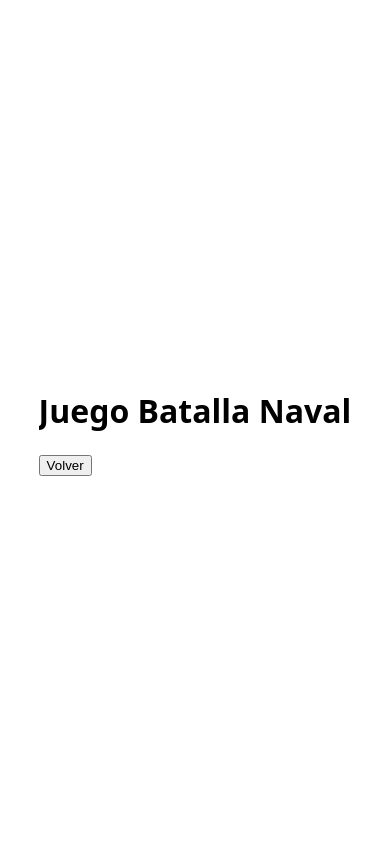
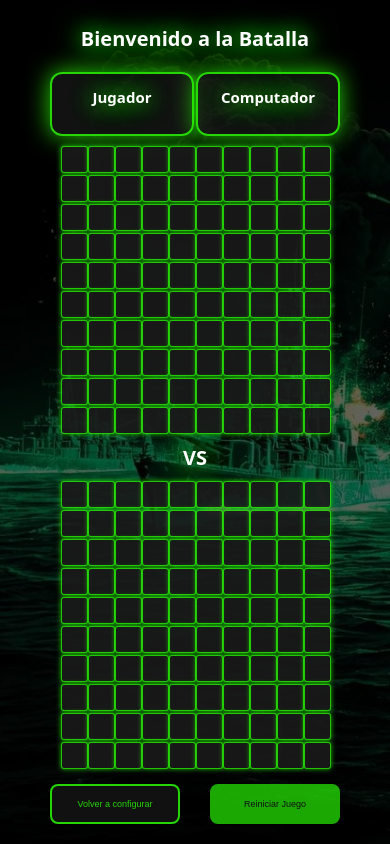
Before and after one commit to carnunezg/battle-ship-app, a React (Vite) app: page /game in a window 390 px wide. Built offline with nearby package versions, Linux system fonts and the light colour scheme.

Commit message:
update: se realiza ajustes generales y estilos en GameSettings y se realiza parte de la logica en GameBattleShip

```diff
--- a/index.html
+++ b/index.html
@@ -2,7 +2,7 @@
 <html lang="es">
   <head>
     <meta charset="UTF-8" />
-    <link rel="icon" type="image/svg+xml" href="/vite.svg" />
+    <link rel="icon" type="image/svg+xml" href="/icono-battle.jpg" />
     <meta name="viewport" content="width=device-width, initial-scale=1.0" />
     <title>Batalla Naval App</title>
   </head>
--- a/src/components/GameBattleShip.jsx
+++ b/src/components/GameBattleShip.jsx
@@ -1,13 +1,143 @@
+import { useContext, useEffect, useState } from "react";
 import { Link } from "react-router-dom";
+import { PlayerContext } from "../context/PlayerContext";
+
+const ships = [
+  { name: "Portaaviones", size: 5, count: 1 },
+  { name: "Acorazado", size: 4, count: 1 },
+  { name: "Crucero", size: 3, count: 2 },
+  { name: "Submarino", size: 2, count: 2 },
+];
+
+const createEmptyBoard = () =>
+  Array(10)
+    .fill(null)
+    .map(() => Array(10).fill(null));
 
 const GameBattleShip = () => {
+  const { player, playerBoard } = useContext(PlayerContext);
+  const [computerBoard, setComputerBoard] = useState([]);
+  const [shots, setShots] = useState([]);
+
+  useEffect(() => {
+    setComputerBoard(generateComputerBoard());
+  }, []);
+
+  const generateComputerBoard = () => {
+    const board = createEmptyBoard();
+
+    for (const ship of ships) {
+      let placed = 0;
+      while (placed < ship.count) {
+        const orientation = Math.random() < 0.5 ? "horizontal" : "vertical";
+        const x = Math.floor(Math.random() * 10);
+        const y = Math.floor(Math.random() * 10);
+
+        let canPlace = true;
+        for (let i = 0; i < ship.size; i++) {
+          const xi = orientation === "vertical" ? x + i : x;
+          const yi = orientation === "horizontal" ? y + i : y;
+
+          if (xi >= 10 || yi >= 10 || board[xi][yi]) {
+            canPlace = false;
+            break;
+          }
+        }
+
+        if (canPlace) {
+          for (let i = 0; i < ship.size; i++) {
+            const xi = orientation === "vertical" ? x + i : x;
+            const yi = orientation === "horizontal" ? y + i : y;
+            board[xi][yi] = ship.name;
+          }
+          placed++;
+        }
+      }
+    }
+
+    return board;
+  };
+
+  const resetGame = () => {
+    setComputerBoard(generateComputerBoard());
+    setShots([]);
+  };
+
+  const handleCellClick = (x, y) => {
+    const alreadyShot = shots.find((s) => s.x === x && s.y === y);
+    if (alreadyShot) return;
+
+    const cell = computerBoard[x][y];
+    const result = cell ? "hit" : "miss";
+
+    setShots((prev) => [...prev, { x, y, result }]);
+  };
+
+  const getCellClass = (x, y) => {
+    const shot = shots.find((s) => s.x === x && s.y === y);
+    if (!shot) return "";
+
+    return shot.result === "hit" ? "cell-hit" : "cell-miss";
+  };
+
   return (
-    <div>
-      <h1>Juego Batalla Naval</h1>
-      <Link to="/">
-        <button>Volver</button>
-      </Link>
-    </div>
+    <main className="background-animated">
+      <section className="modal">
+        <h2 className="title-h2">Bienvenido a la Batalla</h2>
+
+        <section className="container-info">
+          <div className="card-info-player">
+            <h3 className="title-h3">{player || "Jugador"}</h3>
+          </div>
+
+          <div className="card-info-pc">
+            <h3 className="title-h3">Computador</h3>
+          </div>
+        </section>
+
+        <div className="container-form-boars">
+          <div>
+            <div className="board-grid">
+              {computerBoard.map((row, x) =>
+                row.map((cell, y) => (
+                  <div
+                    key={`computer-${x}-${y}`}
+                    className={`board-cell ${getCellClass(x, y)}`}
+                    onClick={() => handleCellClick(x, y)}
+                  />
+                ))
+              )}
+            </div>
+          </div>
+
+          <label className="title-vs">VS</label>
+
+          <div>
+            <div className="board-grid">
+              {playerBoard.map((row, x) =>
+                row.map((cell, y) => (
+                  <div
+                    key={`player-${x}-${y}`}
+                    className={`board-cell ${cell ? cell.toLowerCase() : ""}`}
+                  />
+                ))
+              )}
+            </div>
+          </div>
+        </div>
+
+        <div className="box-buttons">
+          <Link className="link" to="/settings-game">
+            <button className="button-back-setting">Volver a configurar</button>
+          </Link>
+          <Link className="link">
+            <button className="button-reset" onClick={resetGame}>
+              Reiniciar Juego
+            </button>
+          </Link>
+        </div>
+      </section>
+    </main>
   );
 };
 
--- a/src/components/GameSettings.jsx
+++ b/src/components/GameSettings.jsx
@@ -1,6 +1,9 @@
 import { Link } from "react-router-dom";
 import "../css/GameSettings.css";
-import { useState } from "react";
+import { useEffect, useState } from "react";
+import { useContext } from "react";
+import { PlayerContext } from "../context/PlayerContext";
+import { useNavigate } from "react-router-dom";
 
 const ships = [
   { name: "Portaaviones", size: 5, count: 1 },
@@ -9,19 +12,23 @@ const ships = [
   { name: "Submarino", size: 2, count: 2 },
 ];
 
+function createEmptyBoard() {
+  return Array(10)
+    .fill(null)
+    .map(() => Array(10).fill(null));
+}
+
 const GameSettings = () => {
+  const { setPlayer, setPlayerBoard } = useContext(PlayerContext);
+  const navigate = useNavigate();
+
   const [name, setName] = useState("");
-  const [playerBoard, setPlayerBoard] = useState(createEmptyBoard());
+  const [localBoard, setLocalBoard] = useState(createEmptyBoard());
+
   const [selectedShip, setSelectedShip] = useState(null);
   const [orientation, setOrientation] = useState("horizontal");
   const [placedShips, setPlacedShips] = useState({});
   const [message, setMessage] = useState("");
-
-  function createEmptyBoard() {
-    return Array(10)
-      .fill(null)
-      .map(() => Array(10).fill(null));
-  }
 
   const handleCellClick = (x, y) => {
     if (!selectedShip) return;
@@ -31,12 +38,11 @@ const GameSettings = () => {
       setMessage(`Ya colocaste todos los "${selectedShip.name}".`);
       setTimeout(() => {
         setMessage("");
-      }, 2000);
-
+      }, 3000);
       return;
     }
 
-    const newBoard = playerBoard.map((row) => [...row]);
+    const newBoard = localBoard.map((row) => [...row]);
     const size = selectedShip.size;
 
     let canPlace = true;
@@ -56,7 +62,7 @@ const GameSettings = () => {
         const yi = orientation === "horizontal" ? y + i : y;
         newBoard[xi][yi] = selectedShip.name;
       }
-      setPlayerBoard(newBoard);
+      setLocalBoard(newBoard);
       setPlacedShips((prev) => ({
         ...prev,
         [selectedShip.name]: currentCount + 1,
@@ -66,10 +72,33 @@ const GameSettings = () => {
 
   const reset = () => {
     setName("");
-    setPlayerBoard(createEmptyBoard());
+    setLocalBoard(createEmptyBoard());
     setPlacedShips({});
     setOrientation("horizontal");
     setSelectedShip(null);
+    setPlayerBoard([]);
+  };
+
+  const handleShipSelect = (e, ship) => {
+    e.preventDefault();
+    setSelectedShip(ship);
+    setMessage("");
+  };
+
+  const isReadyToPlay =
+    name.trim() !== "" &&
+    ships.every((ship) => (placedShips[ship.name] || 0) === ship.count);
+
+  const handleStartClick = (e) => {
+    if (!isReadyToPlay) {
+      e.preventDefault();
+      setMessage("Debes ingresar tu nombre y colocar todos los barcos.");
+      setTimeout(() => setMessage(""), 3000);
+    } else {
+      setPlayer(name);
+      setPlayerBoard(localBoard);
+      navigate("/game");
+    }
   };
 
   return (
@@ -123,11 +152,7 @@ const GameSettings = () => {
                           }`}
                           key={ship.name}
                           disabled={remaining === 0}
-                          onClick={(e) => {
-                            e.preventDefault();
-                            setSelectedShip(ship);
-                            setMessage("");
-                          }}
+                          onClick={(e) => handleShipSelect(e, ship)}
                         >
                           {ship.name} ({ship.size} celdas) <br /> Cantidad:{" "}
                           {remaining}
@@ -140,12 +165,12 @@ const GameSettings = () => {
             </div>
 
             <div className="board-grid">
-              {playerBoard.map((row, x) =>
+              {localBoard.map((row, x) =>
                 row.map((cell, y) => (
                   <div
                     key={`${x}-${y}`}
                     onClick={() => handleCellClick(x, y)}
-                    className={`board-cell ${cell ? "filled" : ""}`}
+                    className={`board-cell ${cell ? cell.toLowerCase() : ""}`}
                   />
                 ))
               )}
@@ -155,12 +180,14 @@ const GameSettings = () => {
           <section className="box-buttons">
             <Link className="link">
               <button className="button-back" onClick={reset}>
-                Reiniciar
+                Restablecer
               </button>
             </Link>
 
-            <Link className="link" to="/game">
-              <button className="button-start">Jugar</button>
+            <Link className="link" to={isReadyToPlay ? "/game" : "#"}>
+              <button className="button-start" onClick={handleStartClick}>
+                Comenzar
+              </button>
             </Link>
           </section>
         </div>
--- /dev/null
+++ b/src/context/PlayerContext.jsx
@@ -0,0 +1,22 @@
+import { createContext, useState } from "react";
+
+export const PlayerContext = createContext();
+
+export const PlayerProvider = ({ children }) => {
+  const [player, setPlayer] = useState("");
+
+  const createEmptyBoard = () =>
+    Array(10)
+      .fill(null)
+      .map(() => Array(10).fill(null));
+
+  const [playerBoard, setPlayerBoard] = useState(createEmptyBoard());
+
+  return (
+    <PlayerContext.Provider
+      value={{ player, setPlayer, playerBoard, setPlayerBoard }}
+    >
+      {children}
+    </PlayerContext.Provider>
+  );
+};
--- a/src/css/GameSettings.css
+++ b/src/css/GameSettings.css
@@ -51,7 +51,7 @@
   display: flex;
   flex-direction: row-reverse;
   margin: 30px;
-  gap: 90px;
+  gap: 40px;
   justify-content: center;
   align-items: center;
 }
@@ -77,7 +77,7 @@
   transition: 0.3s ease;
   margin: 5px;
   width: 160px;
-  height: 50px;
+  height: 60px;
 }
 
 .button-ship:hover:not(:disabled) {
@@ -112,26 +112,79 @@
   align-items: center;
   justify-content: center;
   width: 300px;
-  height: 400px;
+  height: 325px;
+}
+
+.container-info {
+  display: flex;
+  gap: 130px;
+}
+
+.card-info {
+  background: rgba(26, 26, 26, 0.7);
+  padding: 30px 40px;
+  border-radius: 12px;
+  text-align: center;
+  color: white;
+  border: 2px solid #29f705da;
+  box-shadow: 0 0 25px #29f705da;
+  display: flex;
+  flex-direction: column;
+  align-items: center;
+  justify-content: center;
+  width: 69rem;
+  height: 20px;
+}
+
+.card-info-player {
+  background: rgba(26, 26, 26, 0.7);
+  padding: 30px 40px;
+  border-radius: 12px;
+  text-align: center;
+  color: white;
+  border: 2px solid #29f705da;
+  box-shadow: 0 0 25px #29f705da;
+  display: flex;
+  flex-direction: column;
+  align-items: center;
+  justify-content: center;
+  width: 290px;
+  height: 20px;
+}
+
+.card-info-pc {
+  background: rgba(26, 26, 26, 0.7);
+  padding: 30px 40px;
+  border-radius: 12px;
+  text-align: center;
+  color: white;
+  border: 2px solid #29f705da;
+  box-shadow: 0 0 25px #29f705da;
+  display: flex;
+  flex-direction: column;
+  align-items: center;
+  justify-content: center;
+  width: 290px;
+  height: 20px;
 }
 
 .board-grid {
   display: grid;
-  grid-template-columns: repeat(10, 50px);
+  grid-template-columns: repeat(10, 35px);
   gap: 2px;
   justify-content: center;
   align-items: center;
 }
 
 .board-cell {
-  width: 50px;
-  height: 50px;
+  width: 35px;
+  height: 35px;
   border: 1px solid #29f705da;
   background: #1a1a1a;
   box-shadow: 0 0 5px #29f705da;
   transition: 0.3s ease;
   cursor: pointer;
-  border-radius: 5px;
+  border-radius: 3px;
   opacity: 0.9;
 }
 
@@ -165,10 +218,20 @@
   align-items: center;
   justify-content: center;
   text-align: center;
-  font-size: 30px;
-  margin-bottom: 50px;
+  font-size: 25px;
+  margin-bottom: 40px;
   color: #fff;
   text-shadow: 0 0 20px #29f705da, 0 0 30px #29f705da;
+}
+
+.title-vs {
+  align-items: center;
+  justify-content: center;
+  text-align: center;
+  font-size: 50px;
+  color: #fff;
+  text-shadow: 0 0 30px #29f705da, 0 0 30px #29f705da;
+  font-weight: bold;
 }
 
 .title-label {
@@ -190,7 +253,7 @@
 
 .input {
   padding: 12px 16px;
-  width: 200px;
+  width: 300px;
   height: 10px;
   border-radius: 8px;
   border: 2px solid #29f705ae;
@@ -218,7 +281,7 @@
   border-radius: 4px;
   cursor: pointer;
   transition: all 0.3s ease;
-  width: 160px;
+  width: 225px;
   height: 30px;
   text-decoration: none;
   text-align: center;
@@ -291,50 +354,155 @@
   background: #11111131;
 }
 
-/* Teléfonos pequeños */
+.button-reset {
+  display: flex;
+  padding: 12px 24px;
+  font-size: 17px;
+  background: #29f705ae;
+  color: #111111;
+  border: 2px solid transparent;
+  border-radius: 8px;
+  cursor: pointer;
+  transition: all 0.3s ease;
+  width: 200px;
+  height: 50px;
+  text-decoration: none;
+  text-align: center;
+  align-items: center;
+  justify-content: center;
+}
+
+.button-reset:hover {
+  background: #29f705da;
+}
+
+.button-back-setting {
+  display: flex;
+  padding: 12px 24px;
+  font-size: 17px;
+  background: #111111;
+  color: #29f705da;
+  border: 2px solid #29f705da;
+  border-radius: 8px;
+  cursor: pointer;
+  transition: all 0.3s ease;
+  width: 200px;
+  height: 50px;
+  text-decoration: none;
+  text-align: center;
+  align-items: center;
+  justify-content: center;
+}
+
+.button-back-setting :hover {
+  background: #11111131;
+}
+
+/* Colores para celdas del tablero */
+.board-cell.portaaviones {
+  background-color: #2171c1;
+}
+.board-cell.acorazado {
+  background-color: #31aa31;
+}
+.board-cell.crucero {
+  background-color: #d08e14;
+}
+.board-cell.submarino {
+  background-color: #7b087b;
+}
+
+.cell-hit {
+  background-color: #b73333 !important;
+}
+
+.cell-miss {
+  background-color: #1e90ff !important;
+}
+
+/*
+.
+.
+.
+.
+Teléfonos pequeños
+.
+.
+.
+.
+*/
+
 @media screen and (max-width: 480px) {
+  .card-info {
+    width: 15rem;
+    height: 0;
+    margin-bottom: 10px;
+  }
+
+  .card-info-player,
+  .card-info-pc {
+    width: 60px;
+    height: 0;
+  }
+
+  .container-info {
+    display: flex;
+    gap: 2px;
+    margin-bottom: 10px;
+  }
+
+  .button-reset,
+  .button-back-setting {
+    font-size: 9px;
+    width: 130px;
+    height: 40px;
+  }
+
+  .title-vs {
+    font-size: 20px;
+  }
+
   .board-grid {
-    grid-template-columns: repeat(10, 30px);
+    grid-template-columns: repeat(10, 25px);
   }
 
   .board-cell {
-    width: 30px;
-    height: 30px;
+    width: 25px;
+    height: 25px;
   }
 
   .container-form-boars {
     display: flex;
     flex-direction: column;
     margin: 0px;
-    gap: 30px;
+    gap: 10px;
   }
 
-  /* ---------------------------  */
   .container-buttons {
     gap: 2px;
     margin: 0;
   }
 
   .button-ship {
-    font-size: 10px;
-    width: 130px;
+    font-size: 9px;
+    width: 120px;
     height: 50px;
   }
 
   .card {
-    width: 240px;
+    width: 200px;
     height: 220px;
   }
 
   .title-h2 {
-    font-size: 25px;
+    font-size: 20px;
   }
 
   .container-title {
     display: flex;
   }
   .title-h3 {
-    font-size: 18px;
+    font-size: 15px;
     margin: 15px;
     margin-top: 0;
   }
@@ -348,13 +516,14 @@
   }
 
   .input {
-    width: 230px;
+    width: 210px;
     height: 5px;
+    font-size: 13px;
   }
 
   .select-direction {
     font-size: 13px;
-    width: 180px;
+    width: 165px;
     height: 25px;
   }
 
@@ -377,8 +546,44 @@
   }
 }
 
-/* Tablets y pantallas medianas */
-/* @media screen and (min-width: 481px) and (max-width: 768px) {
+/*
+.
+.
+.
+.
+Tablets y pantallas medianas
+.
+.
+.
+.
+*/
+
+@media screen and (min-width: 481px) and (max-width: 768px) {
+  .card-info {
+    width: 38rem;
+    height: 0;
+    margin-bottom: 10px;
+  }
+
+  .card-info-player,
+  .card-info-pc {
+    width: 240px;
+    height: 20px;
+  }
+
+  .container-info {
+    display: flex;
+    gap: 50px;
+    margin-bottom: 15px;
+  }
+
+  .button-reset,
+  .button-back-setting {
+    font-size: 12px;
+    width: 160px;
+    height: 40px;
+  }
+
   .board-grid {
     grid-template-columns: repeat(10, 30px);
   }
@@ -390,14 +595,13 @@
 
   .container-form-boars {
     display: flex;
-    flex-direction: column;
+    flex-direction: row-reverse;
     margin: 0px;
-    gap: 30px;
+    gap: 10px;
   }
 
-
   .container-buttons {
-    gap: 2px;
+    gap: 10px;
     margin: 0;
   }
 
@@ -409,10 +613,15 @@
 
   .card {
     width: 240px;
-    height: 220px;
+    height: 270px;
   }
 
   .title-h2 {
+    font-size: 30px;
+    margin-bottom: 20px;
+  }
+
+  .title-vs {
     font-size: 30px;
   }
 
@@ -421,8 +630,7 @@
   }
   .title-h3 {
     font-size: 20px;
-    margin: 15px;
-    margin-top: 0;
+    margin-bottom: 30px;
   }
 
   .title-label {
@@ -452,7 +660,7 @@
   }
 
   .box-buttons {
-    margin: 5px;
+    margin: 20px;
   }
 
   .button-start,
@@ -461,4 +669,4 @@
     width: 120px;
     height: 40px;
   }
-} */
+}
--- a/src/main.jsx
+++ b/src/main.jsx
@@ -2,11 +2,14 @@ import { createRoot } from "react-dom/client";
 import { BrowserRouter } from "react-router-dom";
 import "./index.css";
 import App from "./App.jsx";
+import { PlayerProvider } from "./context/PlayerContext.jsx";
 
 createRoot(document.getElementById("root")).render(
   <>
     <BrowserRouter>
-      <App />
+      <PlayerProvider>
+        <App />
+      </PlayerProvider>
     </BrowserRouter>
   </>
 );
```
Also changed, not shown: public/icono-battle.jpg (added).
